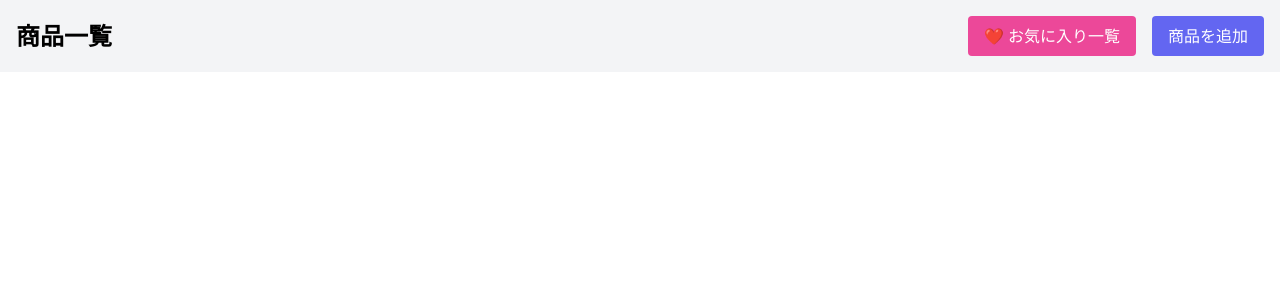
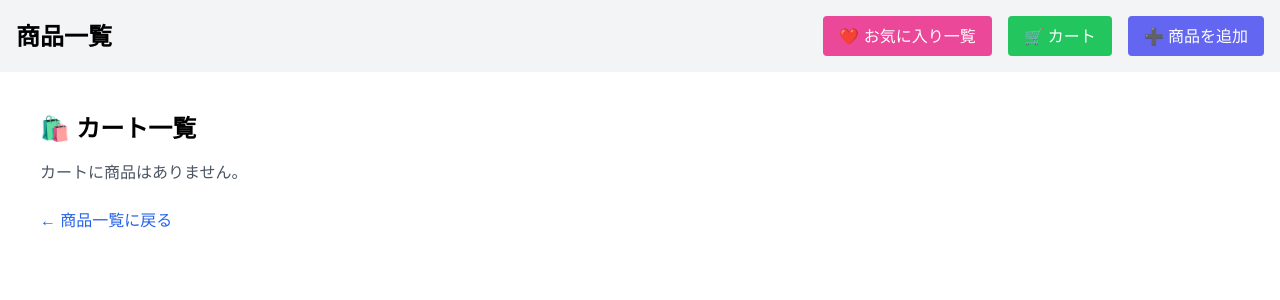
Before and after one commit to PiyoCode324/mern-fashion-app, a React (Vite) app in the folder frontend/: page /cart in a window 1280 px wide. Shown: the top 300 px of the page. Built offline with nearby package versions, Linux system fonts and the light colour scheme.

Commit message:
Add cart feature

```diff
--- a/frontend/src/App.jsx
+++ b/frontend/src/App.jsx
@@ -5,8 +5,13 @@ import AddProduct from "./pages/AddProduct";
 import ProductDetail from "./components/ProductDetail";
 import EditProduct from "./pages/EditProduct";
 import Favorites from "./pages/Favorites";
+import Cart from "./pages/Cart";
+import { useCart } from "./contexts/CartContext"; // カートContextの追加
 
 function App() {
+  const { cartItems } = useCart();
+  const itemCount = cartItems.length;
+
   return (
     <div className="App">
       <header className="p-4 flex justify-between items-center bg-gray-100">
@@ -18,11 +23,24 @@ function App() {
           >
             ❤️ お気に入り一覧
           </Link>
+
+          <Link
+            to="/cart"
+            className="bg-green-500 text-white px-4 py-2 rounded hover:bg-green-600 relative"
+          >
+            🛒 カート
+            {itemCount > 0 && (
+              <span className="absolute -top-2 -right-2 bg-red-600 text-white text-xs px-2 py-0.5 rounded-full">
+                {itemCount}
+              </span>
+            )}
+          </Link>
+
           <Link
             to="/add"
             className="bg-indigo-500 text-white px-4 py-2 rounded hover:bg-indigo-600"
           >
-            商品を追加
+            ➕ 商品を追加
           </Link>
         </div>
       </header>
@@ -32,8 +50,9 @@ function App() {
           <Route path="/" element={<ProductList />} />
           <Route path="/add" element={<AddProduct />} />
           <Route path="/favorites" element={<Favorites />} />
+          <Route path="/cart" element={<Cart />} /> {/* カートルートの追加 */}
+          <Route path="/edit/:id" element={<EditProduct />} />
           <Route path="/products/:id" element={<ProductDetail />} />
-          <Route path="/edit/:id" element={<EditProduct />} />
         </Routes>
       </main>
     </div>
--- a/frontend/src/components/ProductCard.jsx
+++ b/frontend/src/components/ProductCard.jsx
@@ -1,19 +1,19 @@
 // src/components/ProductCard.jsx
 import React from "react";
-// import { Link } from "react-router-dom"; // ★ここから Link のインポートを削除
 import { useFavorite } from "../contexts/FavoriteContext";
+import { useCart } from "../contexts/CartContext"; // ← カートContextを追加
 
 const ProductCard = ({ product }) => {
   const { toggleFavorite, isFavorite } = useFavorite();
+  const { addToCart } = useCart(); // ← カートに追加する関数を使用
   const favorite = isFavorite(product._id);
 
   return (
-    // ★この div が ProductList.jsx の <Link> の子要素になる
-    <div className="relative border p-4 rounded shadow hover:shadow-lg transition-shadow duration-300">
-      {/* ❤️ ハートボタンは、e.preventDefault() で親のリンククリックを防いでいるので問題なし */}
+    <div className="relative border p-4 rounded shadow hover:shadow-lg transition-shadow duration-300 flex flex-col justify-between">
+      {/* ❤️ お気に入りボタン */}
       <button
         onClick={(e) => {
-          e.preventDefault(); // これが重要！親の <Link> がクリックされるのを防ぐ
+          e.preventDefault(); // 親リンククリック防止
           toggleFavorite(product._id);
         }}
         className={`absolute top-2 right-2 text-2xl transition-transform duration-200 ${
@@ -24,7 +24,7 @@ const ProductCard = ({ product }) => {
         {favorite ? "❤️" : "🤍"}
       </button>
 
-      {/* ★ここにあった <Link> を削除し、中身だけを残す */}
+      <div>
         <img
           src={product.imageUrl}
           alt={product.name}
@@ -32,8 +32,18 @@ const ProductCard = ({ product }) => {
         />
         <h3 className="text-lg font-bold mt-2">{product.name}</h3>
         <p className="text-gray-600">{product.category}</p>
-      <p className="text-indigo-600 font-semibold mt-1">¥{product.price}</p>
-      {/* カートに入れるボタンなど、他の独立したボタンはここに残してOK */}
+        <p className="text-indigo-600 font-semibold mt-1">
+          ¥{product.price.toLocaleString()}
+        </p>
+      </div>
+
+      {/* 🛒 カートに追加ボタン */}
+      <button
+        onClick={() => addToCart(product)}
+        className="mt-4 bg-blue-600 text-white py-2 px-4 rounded hover:bg-blue-700 transition"
+      >
+        🛒 カートに追加
+      </button>
     </div>
   );
 };
--- /dev/null
+++ b/frontend/src/contexts/CartContext.jsx
@@ -0,0 +1,81 @@
+// src/contexts/CartContext.jsx
+import { createContext, useContext, useEffect, useState } from "react";
+
+// Contextの作成
+const CartContext = createContext(null);
+
+// カスタムフック
+export const useCart = () => {
+  const context = useContext(CartContext);
+  if (!context) {
+    throw new Error("useCart must be used within a CartProvider");
+  }
+  return context;
+};
+
+// Providerコンポーネント
+export const CartProvider = ({ children }) => {
+  const [cartItems, setCartItems] = useState(() => {
+    try {
+      const saved = localStorage.getItem("cart");
+      return saved ? JSON.parse(saved) : [];
+    } catch (error) {
+      console.error("Failed to parse cart from localStorage:", error);
+      return [];
+    }
+  });
+
+  // 保存：cartItemsが変わるたびにlocalStorageへ保存
+  useEffect(() => {
+    localStorage.setItem("cart", JSON.stringify(cartItems));
+  }, [cartItems]);
+
+  // 商品をカートに追加（数量管理対応）
+  const addToCart = (product) => {
+    setCartItems((prev) => {
+      const existingItem = prev.find((item) => item._id === product._id);
+      if (existingItem) {
+        // すでにあれば数量だけ増やす
+        return prev.map((item) =>
+          item._id === product._id
+            ? { ...item, quantity: item.quantity + 1 }
+            : item
+        );
+      } else {
+        // 新規追加は quantity 1 で追加
+        return [...prev, { ...product, quantity: 1 }];
+      }
+    });
+  };
+
+  // 商品をカートから削除（quantityが1以上なら減らす、1なら削除）
+  const removeFromCart = (productId) => {
+    setCartItems((prev) => {
+      const existingItem = prev.find((item) => item._id === productId);
+      if (!existingItem) return prev;
+
+      if (existingItem.quantity > 1) {
+        // 数量を1減らす
+        return prev.map((item) =>
+          item._id === productId
+            ? { ...item, quantity: item.quantity - 1 }
+            : item
+        );
+      } else {
+        // quantityが1なら完全に削除
+        return prev.filter((item) => item._id !== productId);
+      }
+    });
+  };
+
+  // カートを空にする
+  const clearCart = () => setCartItems([]);
+
+  return (
+    <CartContext.Provider
+      value={{ cartItems, addToCart, removeFromCart, clearCart }}
+    >
+      {children}
+    </CartContext.Provider>
+  );
+};
--- a/frontend/src/main.jsx
+++ b/frontend/src/main.jsx
@@ -2,6 +2,7 @@ import { StrictMode } from "react";
 import { createRoot } from "react-dom/client";
 import { BrowserRouter } from "react-router-dom";
 import { FavoriteProvider } from "./contexts/FavoriteContext"; // ⭐ 追加
+import { CartProvider } from "./contexts/CartContext"; // ←追加
 import "./index.css";
 import App from "./App.jsx";
 
@@ -9,7 +10,9 @@ createRoot(document.getElementById("root")).render(
   <StrictMode>
     <FavoriteProvider>
       <BrowserRouter>
-        <App />
+        <CartProvider>
+          <App />
+        </CartProvider>
       </BrowserRouter>
     </FavoriteProvider>
   </StrictMode>
--- /dev/null
+++ b/frontend/src/pages/Cart.jsx
@@ -0,0 +1,101 @@
+// src/pages/Cart.jsx
+import React from "react";
+import { useCart } from "../contexts/CartContext";
+import { Link } from "react-router-dom";
+
+const Cart = () => {
+  const { cartItems, addToCart, removeFromCart, clearCart } = useCart();
+
+  // 合計金額を quantity を考慮して計算
+  const total = cartItems.reduce(
+    (sum, item) => sum + item.price * item.quantity,
+    0
+  );
+
+  return (
+    <div className="p-6">
+      <h2 className="text-2xl font-bold mb-4">🛍 カート一覧</h2>
+
+      {cartItems.length === 0 ? (
+        <p className="text-gray-600">カートに商品はありません。</p>
+      ) : (
+        <>
+          <ul className="divide-y divide-gray-200 mb-6">
+            {cartItems.map((item, index) => (
+              <li
+                key={index}
+                className="py-4 flex items-center justify-between gap-4"
+              >
+                {/* 商品情報（画像＋詳細＋数量） */}
+                <div className="flex items-center gap-4 flex-1">
+                  <img
+                    src={item.imageUrl}
+                    alt={item.name}
+                    className="w-20 h-20 object-cover rounded"
+                  />
+                  <div>
+                    <p className="font-medium">{item.name}</p>
+                    <p className="text-sm text-gray-500">
+                      価格: ¥{item.price.toLocaleString()}
+                    </p>
+                    <p className="text-sm text-gray-500">
+                      数量: {item.quantity}
+                    </p>
+                    <p className="text-sm text-gray-500">
+                      小計: ¥{(item.price * item.quantity).toLocaleString()}
+                    </p>
+                  </div>
+                </div>
+
+                {/* 数量調整ボタン */}
+                <div className="flex flex-col gap-1">
+                  <button
+                    onClick={() => addToCart(item)}
+                    className="bg-green-500 text-white px-3 py-1 rounded hover:bg-green-600"
+                    aria-label={`Increase quantity of ${item.name}`}
+                  >
+                    ＋
+                  </button>
+                  <button
+                    onClick={() => removeFromCart(item._id)}
+                    className="bg-red-500 text-white px-3 py-1 rounded hover:bg-red-600"
+                    aria-label={`Decrease quantity of ${item.name}`}
+                  >
+                    －
+                  </button>
+                </div>
+              </li>
+            ))}
+          </ul>
+
+          {/* 合計金額とアクション */}
+          <div className="text-right mb-4">
+            <p className="text-lg font-semibold">
+              合計金額：¥{total.toLocaleString()}
+            </p>
+          </div>
+
+          <div className="flex justify-between">
+            <button
+              onClick={clearCart}
+              className="bg-gray-300 text-gray-800 px-4 py-2 rounded hover:bg-gray-400"
+            >
+              カートを空にする
+            </button>
+            <button className="bg-green-600 text-white px-4 py-2 rounded hover:bg-green-700">
+              購入手続きへ進む（仮）
+            </button>
+          </div>
+        </>
+      )}
+
+      <div className="mt-6">
+        <Link to="/" className="text-blue-600 hover:underline">
+          ← 商品一覧に戻る
+        </Link>
+      </div>
+    </div>
+  );
+};
+
+export default Cart;
```
Lines whose indentation alone changed are shown as unchanged.
